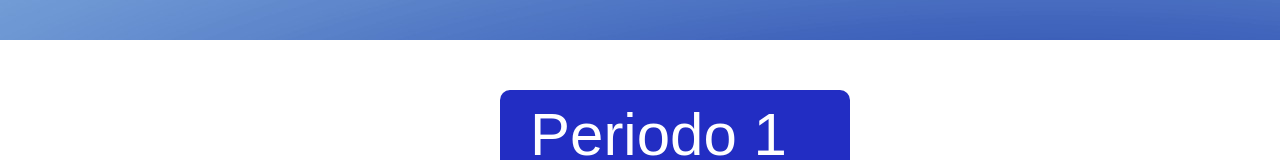
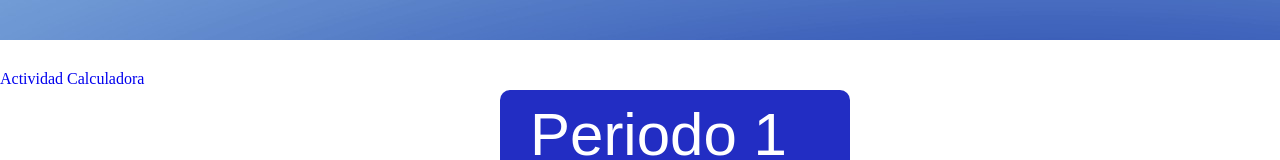
Before and after one commit to Alejandro1220/Tecnologiaa, a plain HTML site: page index.html in a window 1280 px wide. Shown: the part 960-1120 px from the top of the page. Drawn offline with Linux system fonts and the light colour scheme.

Commit message:
Update index.html

```diff
--- a/index.html
+++ b/index.html
@@ -64,6 +64,7 @@
 
       <div class="peu"><p class="le">Periodo 1</p></div>
        <div class="exo"><a href="https://alejandro1220.github.io/excee/">Actividad Excel</a></div>
+        <div class="exos"><a href="https://alejandro1220.github.io/hollaaa/">Actividad Calculadora</a></div>
     </div>
 
 
```
